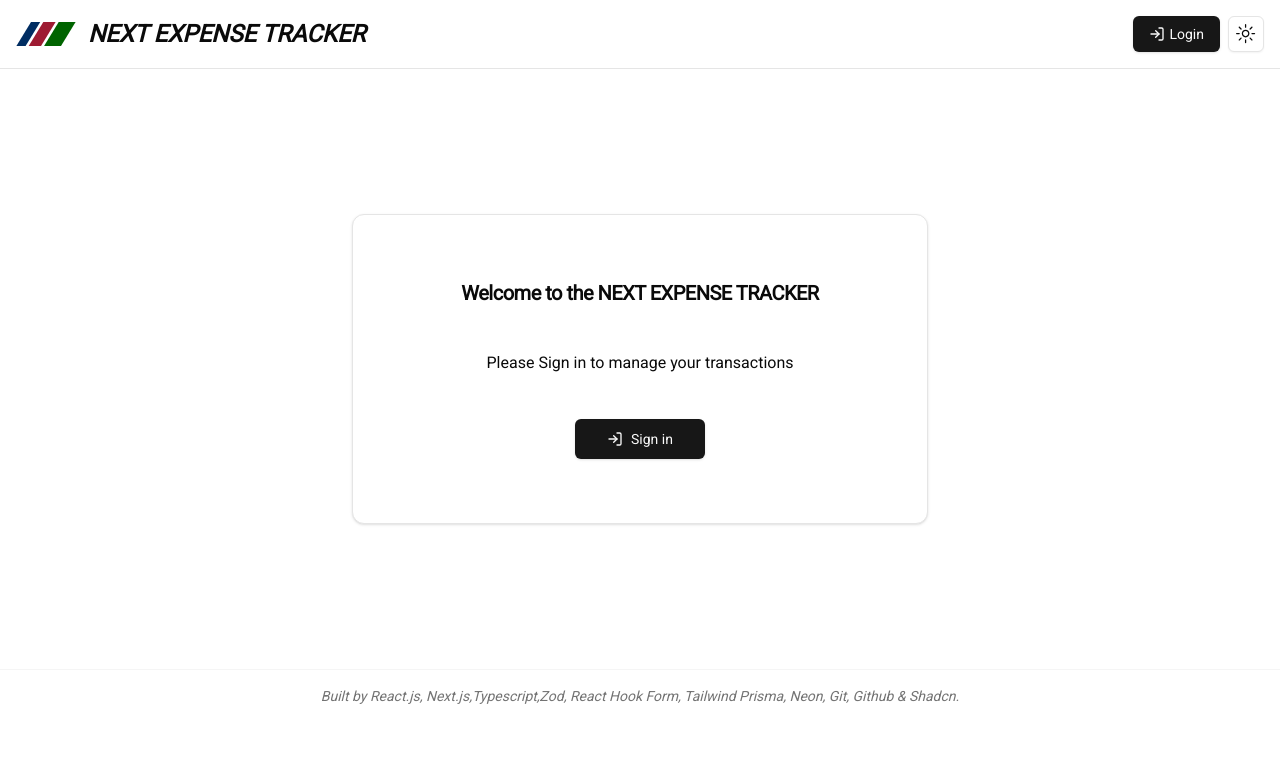
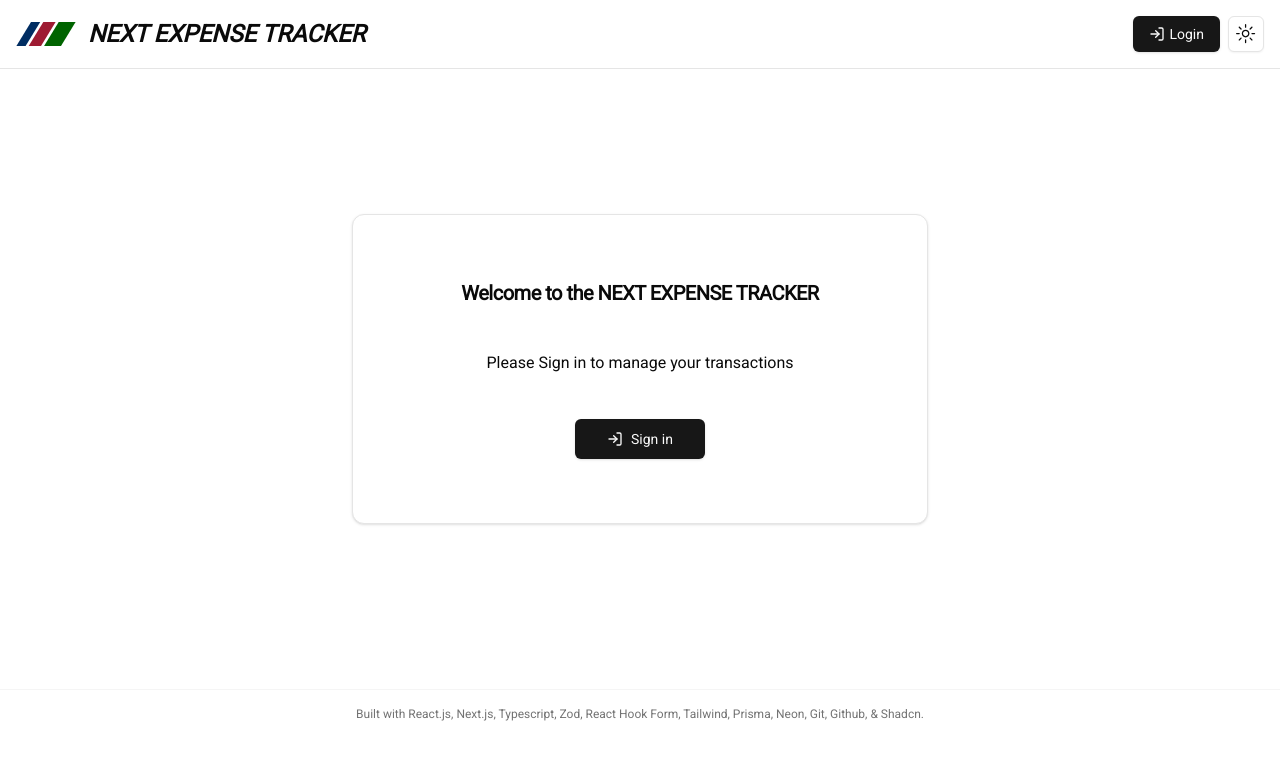
Before and after one commit to DalpatRathore/next-expense-tracker, a Next.js app: page / in a window 1280 px wide. Shown: the top 760 px of the page. Built offline with nearby package versions, Linux system fonts and the light colour scheme; no server answers.

Commit message:
style: scroll bar

```diff
--- a/src/app/globals.css
+++ b/src/app/globals.css
@@ -80,3 +80,23 @@
       @apply bg-background text-foreground;
     }
   }
+
+  ::-webkit-scrollbar {
+    width: 10px;
+  }
+
+  /* Track */
+  ::-webkit-scrollbar-track {
+    background: rgb(217, 217, 223);
+  }
+
+  /* Handle */
+  ::-webkit-scrollbar-thumb {
+    background: #444;
+    border-radius: 5px;
+  }
+
+  /* Handle on hover */
+  ::-webkit-scrollbar-thumb:hover {
+    background: #555;
+  }
--- a/src/components/Footer.tsx
+++ b/src/components/Footer.tsx
@@ -1,9 +1,9 @@
 const Footer = () => {
   return (
-    <footer className="flex items-center justify-center py-4 border-t border-muted">
-      <p className="text-sm text-muted-foreground italic">
-        Built by React.js, Next.js,Typescript,Zod, React Hook Form, Tailwind
-        Prisma, Neon, Git, Github & Shadcn.
+    <footer className="flex items-center justify-center py-4 border-t border-muted px-2 max-w-7xl mx-auto mt-5">
+      <p className="text-xs text-muted-foreground text-center">
+        Built with React.js, Next.js, Typescript, Zod, React Hook Form,
+        Tailwind, Prisma, Neon, Git, Github, & Shadcn.
       </p>
     </footer>
   );
--- a/src/components/transactions/TransactionItem.tsx
+++ b/src/components/transactions/TransactionItem.tsx
@@ -124,7 +124,7 @@ const TransactionItem = ({ transaction }: { transaction: Transaction }) => {
     <li
       key={transaction.id}
       className={cn(
-        "w-full flex items-center justify-center gap-5 border  rounded-md mb-5 p-3 border-l-8 hover:bg-sky-100",
+        "w-full flex items-center justify-center gap-5 border  rounded-md mb-5 p-3 border-l-8 hover:bg-sky-100 dark:hover:bg-gray-900",
         transaction.amount > 0 ? "border-l-green-800" : "border-l-rose-800"
       )}
     >
```
